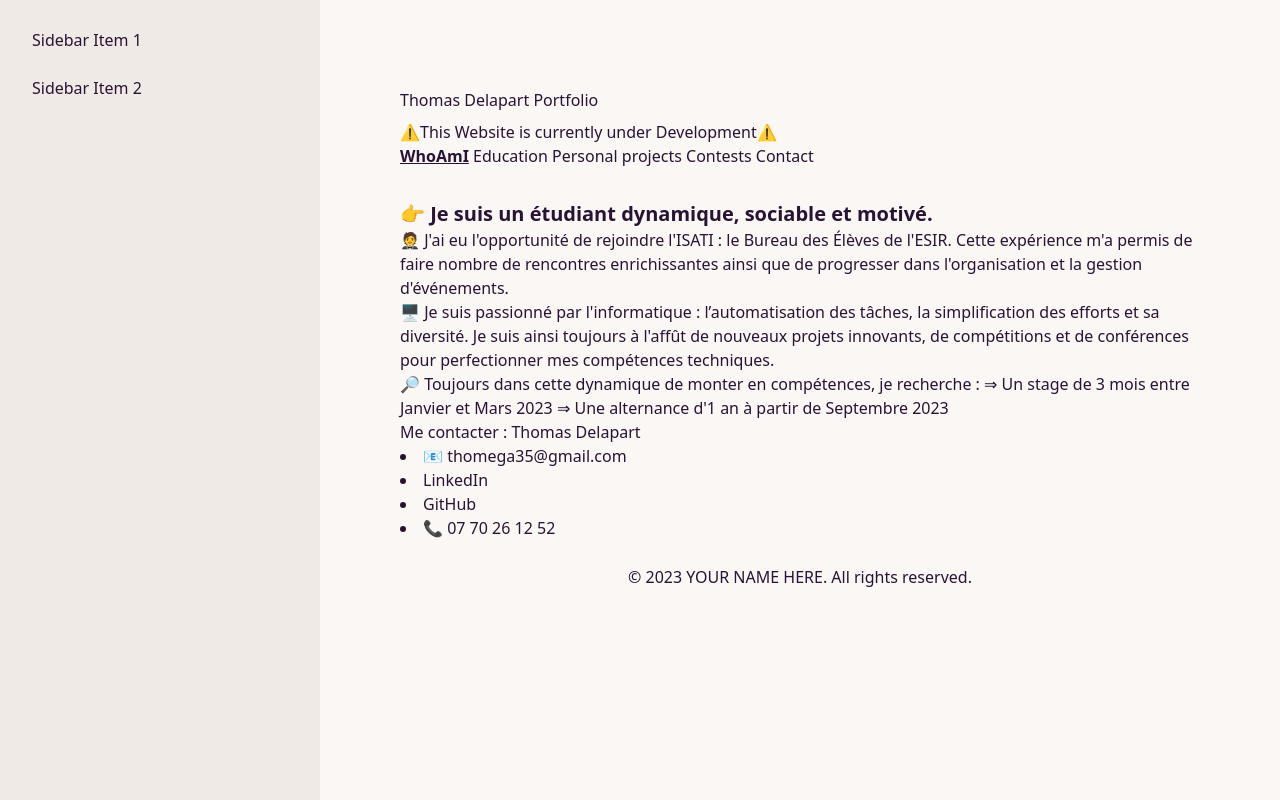
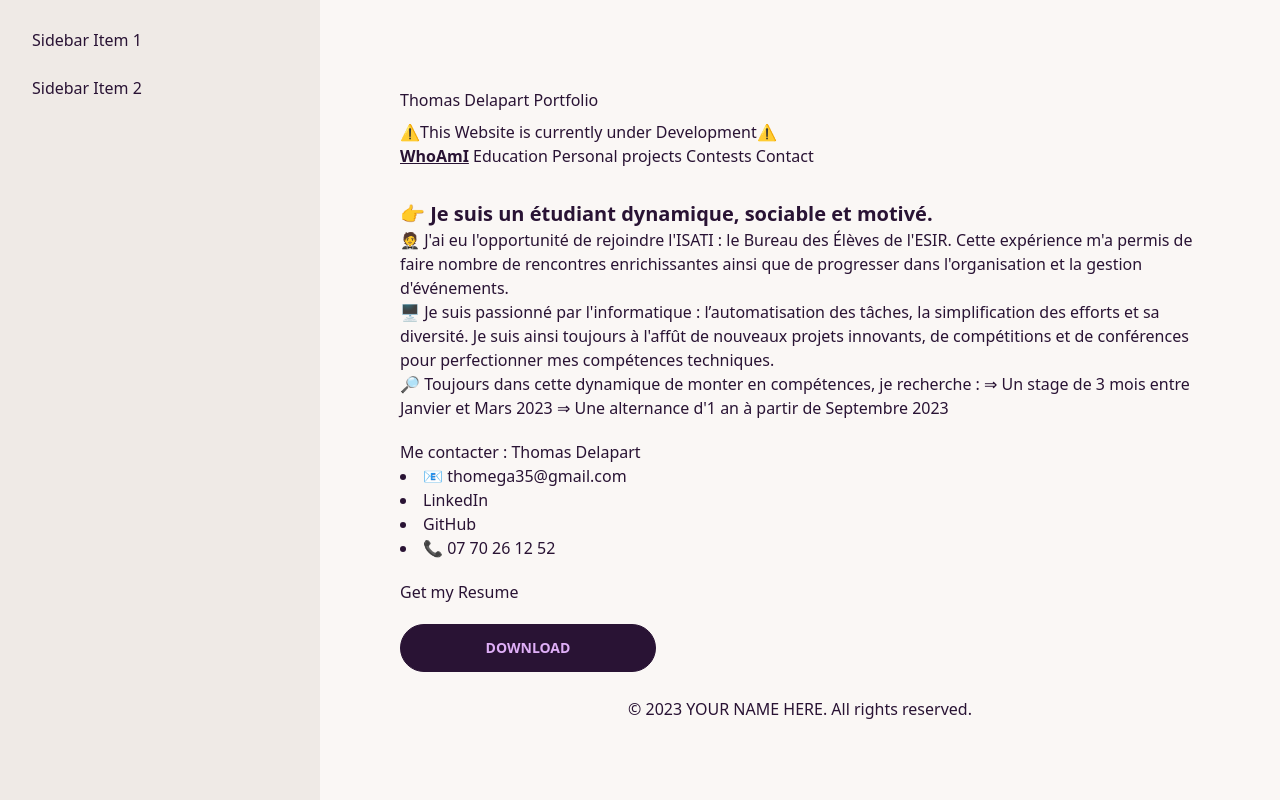
Before and after one commit to Thomega35/Vercel-WebSite, an Astro site: page / in a window 1280 px wide. Built offline with nearby package versions, Linux system fonts and the light colour scheme; Astro itself is replaced by a stand-in of ours.

Commit message:
✨ New Button on index to go to cv.thomega.fr

```diff
--- a/src/pages/index.astro
+++ b/src/pages/index.astro
@@ -27,14 +27,21 @@ import DrawerLayout from '../layouts/DrawerLayout.astro';
 				⇒ Un stage de 3 mois entre Janvier et Mars 2023
 				⇒ Une alternance d'1 an à partir de Septembre 2023
 			</p>
-			<p>
+			<p style="padding-top: 20px;">
 				Me contacter : Thomas Delapart
-				<li> 📧 {EMAIL} </li>
+				<li> 📧 <a href="mailto:thomega35@gmail.com"> {EMAIL} </a> </li>
 				<li> <a href={LINKEDIN}> LinkedIn </a> </li>
 				<li> <a href={GITHUB}> GitHub </a> </li>
 				<li> 📞 {PHONE}</li>
 			</p>
+			<p style="padding-top: 20px;">
+				Get my Resume
+			</p>
+			<p style="padding-top: 20px;">
+				<!-- Open external link in new tab : cv.thomega.fr -->
+				<button class="btn btn-wide" onclick="window.open('https://cv.thomega.fr', '_blank');"> DOWNLOAD </button>
+			</p>
+			<Footer />
 		</main>
-		<Footer />
 	</body>
 </DrawerLayout>
```
